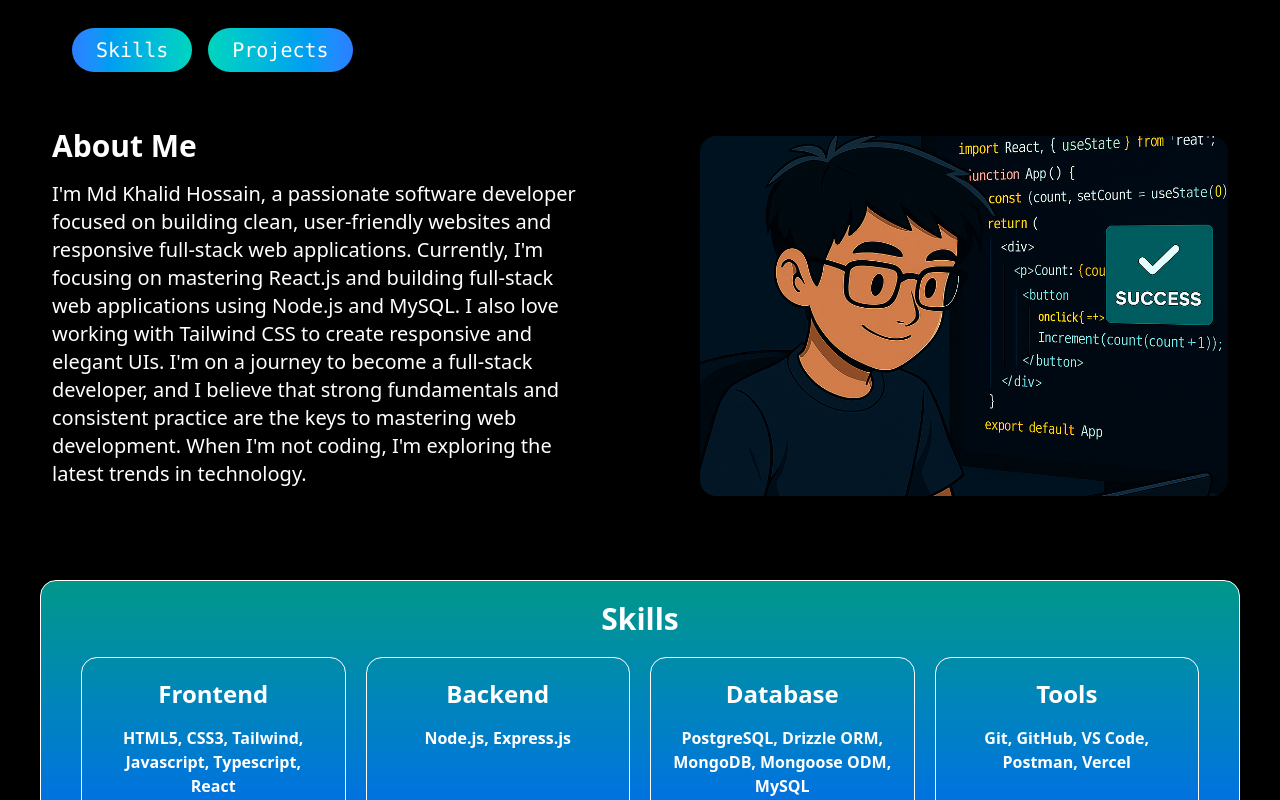
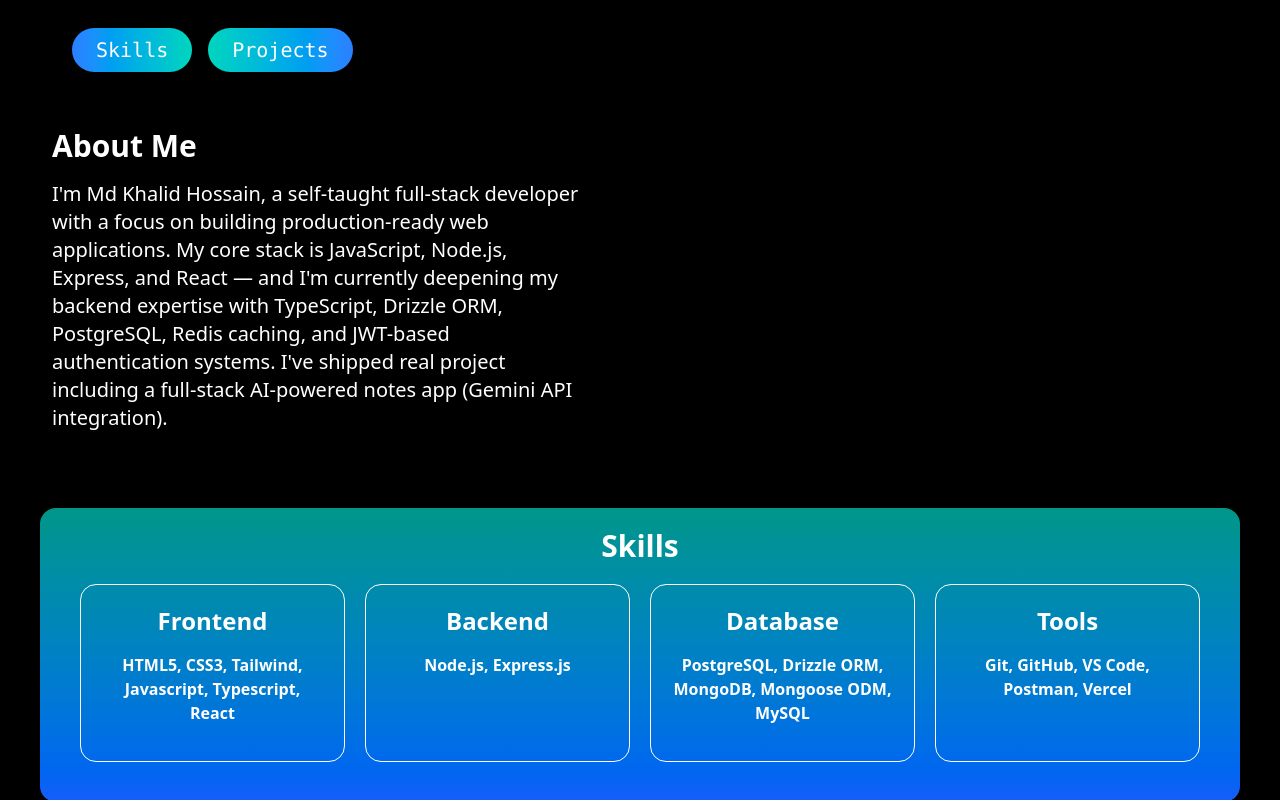
Before and after one commit to MDK528/my-portfolio, a React (Vite) app: page / in a window 1280 px wide. Shown: the part 580-1380 px from the top of the page. Built offline with nearby package versions, Linux system fonts and the light colour scheme.

Commit message:
update About and Skills components with enhanced descriptions and styling improvements

```diff
--- a/src/components/About/About.jsx
+++ b/src/components/About/About.jsx
@@ -1,6 +1,4 @@
 import React from 'react'
-import logo from '../../Image/logo.jpg'
-import reactImage from '../../Image/reactImage.png'
 function About()
 {
     return (
@@ -11,20 +9,10 @@ function About()
                     <div>
                             <h2 className='text-2xl md:text-3xl font-bold mb-4'> About Me</h2>
                             <p className='text-base md:text-xl'>
-                                I'm Md Khalid Hossain, a passionate software developer focused on building clean, user-friendly websites and responsive full-stack web applications.
-
-                                Currently, I'm focusing on mastering React.js and building full-stack web applications using Node.js and MySQL. I also love working with Tailwind CSS to create responsive and elegant UIs.
-
-                                I'm on a journey to become a full-stack developer, and I believe that strong fundamentals and consistent practice are the keys to mastering web development.
-
-                                When I'm not coding, I'm exploring the latest trends in technology.
+                                I'm Md Khalid Hossain, a self-taught full-stack developer with a focus on building production-ready web applications. My core stack is JavaScript, Node.js, Express, and React — and I'm currently deepening my backend expertise with TypeScript, Drizzle ORM, PostgreSQL, Redis caching, and JWT-based authentication systems.
+                                I've shipped real project including a full-stack AI-powered notes app (Gemini API integration).
                             </p>
                         </div>
-                </div>
-
-                <div className="px-5 py-5 flex justify-end">
-                    <img className='rounded-2xl sm:w-150 sm:h-70 md:w-200 md:h-90 object-cover'
-                        src={reactImage} alt="image" />
                 </div>
                 </div>
             </section>
--- a/src/components/Skills/Skills.jsx
+++ b/src/components/Skills/Skills.jsx
@@ -6,26 +6,26 @@ function Skills() {
         <section id='skills'>
             <div className='w-full text-white my-6 md:px-10 px-8 py-5'>
 
-            <div className='border border-white rounded-2xl px-5 py-5 bg-gradient-to-t from-blue-600 to-teal-600'>
+            <div className=' rounded-2xl px-5 py-5 bg-gradient-to-t from-blue-600 to-teal-600'>
 
                 <h1 className='text-center text-3xl font-bold'>Skills</h1>
 
                 <div className='flex flex-col gap-5 md:grid md:grid-cols-4 md:gap-5 px-5 py-5'>
 
-                    <div className= 'border rounded-2xl border-white px-5 py-5  hover:transform-[scale(1.05)]'>
+                    <div className= 'border rounded-2xl border-white px-5 py-5  hover:transform-[scale(1.05)]  hover:duration-300 duration-200'>
                         <h1 className='text-2xl font-bold text-center'>Frontend</h1>
                         <p className='text-base font-semibold text-center py-4'>HTML5, CSS3, Tailwind, Javascript, Typescript, React</p>
                     </div>
 
-                    <div className= 'border rounded-2xl border-white px-5 py-5 hover:transform-[scale(1.05)]'>
+                    <div className= 'border rounded-2xl border-white px-5 py-5 hover:transform-[scale(1.05)] hover:duration-300 duration-200'>
                         <h1 className='text-2xl font-bold text-center'>Backend</h1>
                         <p className='text-base font-semibold text-center py-4'>Node.js, Express.js</p>
                     </div>
-                    <div className= 'border rounded-2xl border-white px-5 py-5  hover:transform-[scale(1.05)]'>
+                    <div className= 'border rounded-2xl border-white px-5 py-5  hover:transform-[scale(1.05)] hover:duration-300 duration-200'>
                         <h1 className='text-2xl font-bold text-center'>Database</h1>
                         <p className='text-base font-semibold text-center py-4'>PostgreSQL, Drizzle ORM, MongoDB, Mongoose ODM, MySQL</p>
                     </div>
-                    <div className= 'border rounded-2xl border-white px-5 py-5 hover:transform-[scale(1.05)]'>
+                    <div className= 'border rounded-2xl border-white px-5 py-5 hover:transform-[scale(1.05)] hover:duration-300 duration-200'>
                         <h1 className='text-2xl font-bold text-center'>Tools</h1>
                         <p className='text-base font-semibold text-center py-4'>Git, GitHub, VS Code, Postman, Vercel</p>
                     </div>
```
